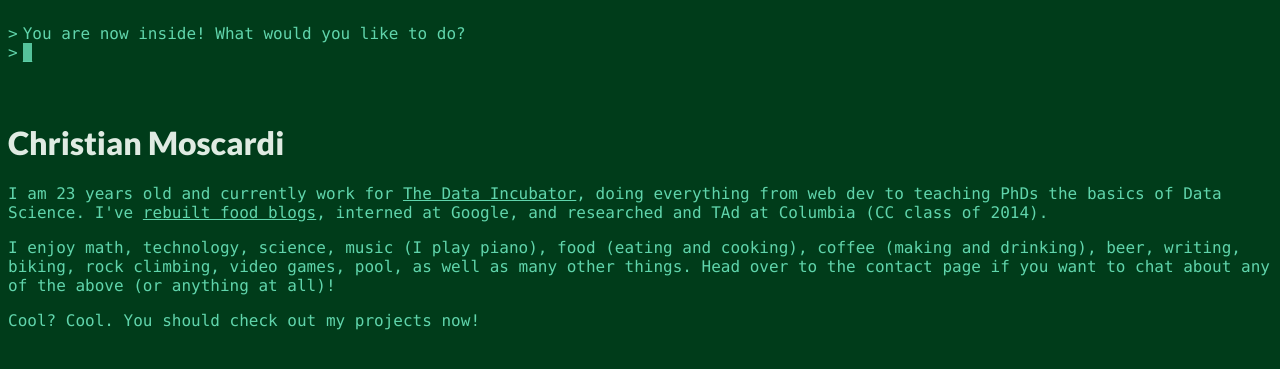
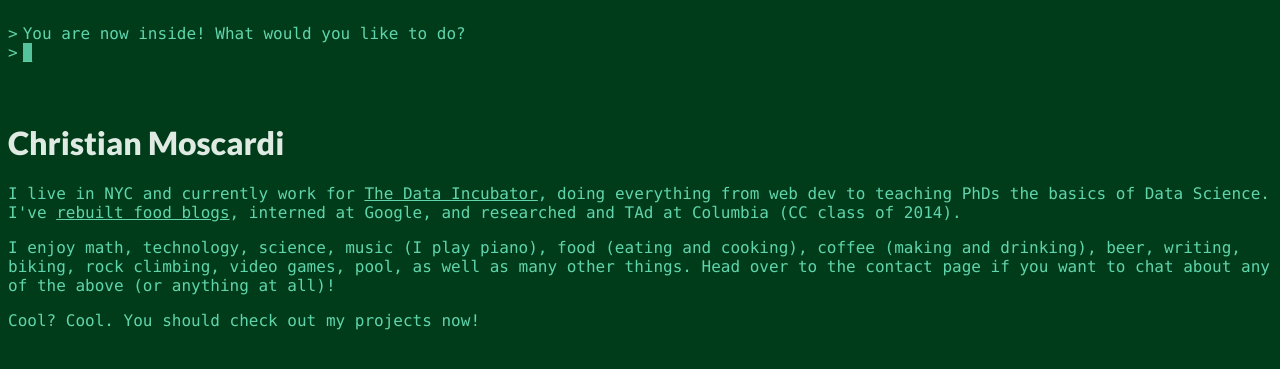
Before and after one commit to cmoscardi/cmoscardi.github.io, a Jekyll site: the page built from home.html, in a window 1280 px wide. Shown: the top 369 px of the page. Built offline with Jekyll 4.4.1, drawn with Linux system fonts in a browser that asks for light colours; nearby versions of some CDN libraries.

Commit message:
age is just a number

```diff
--- a/home.html
+++ b/home.html
@@ -6,7 +6,7 @@ pre_message: You are now inside! What would you like to do?
 <div class="content">
   <h1 id="nomen">Christian Moscardi</h1>
 
-  <p>I am 23 years old and currently work for <a target="_blank" href="https://www.thedataincubator.com">The Data Incubator</a>, doing everything from web dev to teaching PhDs the basics of Data Science. I've <a target="_blank" href="http://www.realcheapeats.com/">rebuilt food blogs</a>, interned at Google, and researched and TAd at Columbia (CC class of 2014).</p>
+  <p>I live in NYC and currently work for <a target="_blank" href="https://www.thedataincubator.com">The Data Incubator</a>, doing everything from web dev to teaching PhDs the basics of Data Science. I've <a target="_blank" href="http://www.realcheapeats.com/">rebuilt food blogs</a>, interned at Google, and researched and TAd at Columbia (CC class of 2014).</p>
 
   <p>I enjoy math, technology, science, music (I play piano), food (eating and cooking), coffee (making and drinking), beer, writing, biking, rock climbing, video games, pool, as well as many other things. Head over to the contact page if you want to chat about any of the above (or anything at all)! </p>
 
```
